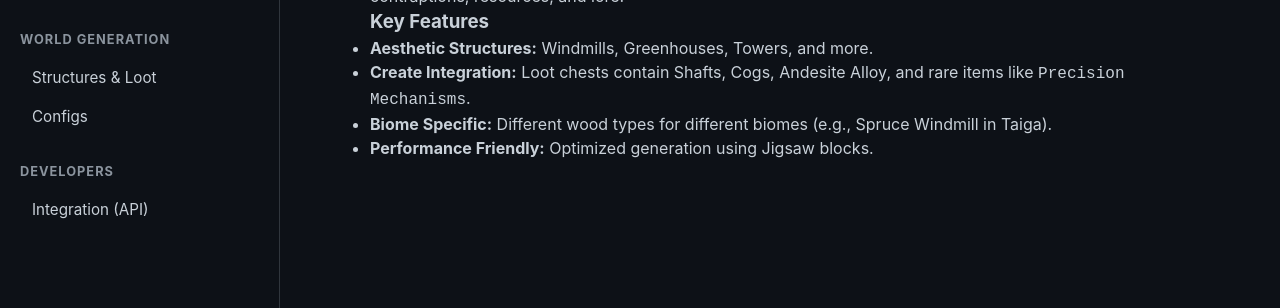
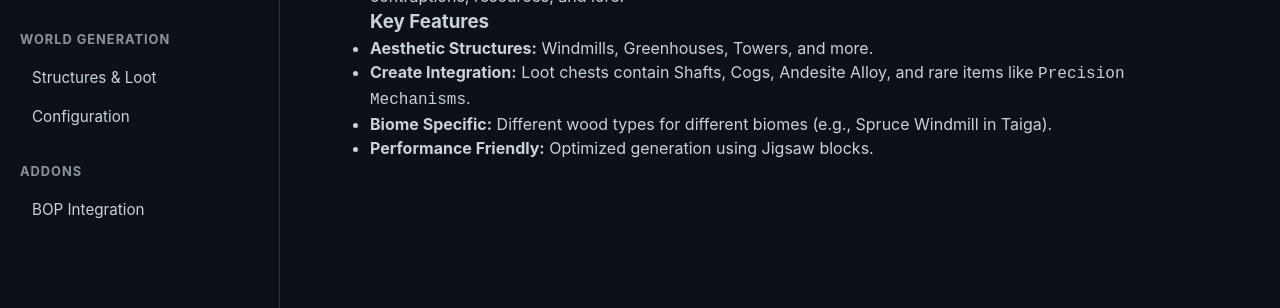
Before and after one commit to denmoth/Denmoth.github.io, a Jekyll site: the page built from cso/index.md, in a window 1280 px wide. Shown: the part 286-594 px from the top of the page. Built offline with Jekyll 4.4.1, drawn with Linux system fonts in a browser that asks for light colours; a script that is not in the unit is left out.

Commit message:
Update cso_nav.yml

```diff
--- a/_data/cso_nav.yml
+++ b/_data/cso_nav.yml
@@ -14,13 +14,13 @@
     - title_en: Structures & Loot
       title_ru: Структуры и Лут
       url: /cso/structures/
-    - title_en: Configs
+    - title_en: Configuration
       title_ru: Конфигурация
       url: /cso/config/
 
-- title_en: Developers
-  title_ru: Разработчикам
+- title_en: Addons
+  title_ru: Аддоны
   items:
-    - title_en: Integration (API)
-      title_ru: Интеграция (API)
+    - title_en: BOP Integration
+      title_ru: Интеграция с BOP
       url: /cso/integration/
```
